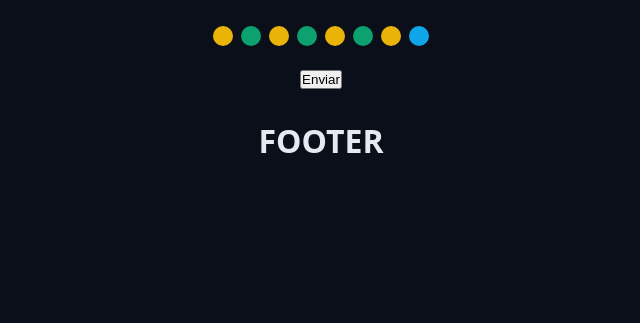
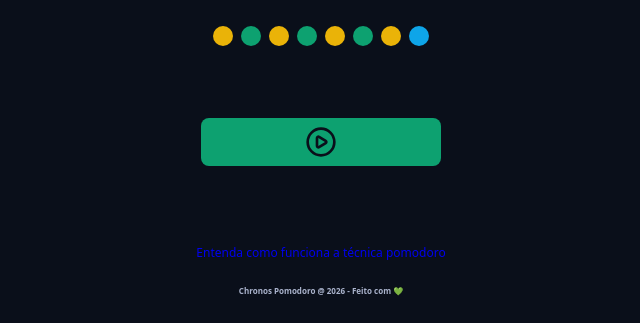
Before and after one commit to jfelisberto/chronos-pomodoro, a React (Vite) app: page / in a window 1280 px wide. Shown: the part 523-846 px from the top of the page, without its empty margins (319-959 px from the left). Before the commit the page ends 800 px from the top, so only its background shows below. Built offline with nearby package versions, Linux system fonts and the light colour scheme.

Commit message:
20261020204734_criando_componente_footer

```diff
--- a/src/App.tsx
+++ b/src/App.tsx
@@ -9,6 +9,7 @@
 import './styles/theme.css';
 import './styles/global.css';
 import { Form } from './components/Form';
+import { Footer } from './components/Footer';
 
 export function App() {
   interface MenuData {
@@ -55,7 +56,7 @@
         </Container>
 
         <Container>
-          <Heading>FOOTER</Heading>
+          <Footer />
         </Container>
       </div>
     </>
--- /dev/null
+++ b/src/components/Footer/index.tsx
@@ -0,0 +1,12 @@
+import styles from './styles.module.css';
+
+export function Footer() {
+  return (
+    <>
+      <footer className={styles.footer}>
+        <a href='#'>Entenda como funciona a técnica pomodoro</a>
+        <h6>Chronos Pomodoro @ {new Date().getFullYear()} - Feito com 💚</h6>
+      </footer>
+    </>
+  );
+}
--- /dev/null
+++ b/src/components/Footer/styles.module.css
@@ -0,0 +1,17 @@
+.footer {
+  display: flex;
+  flex-direction: column;
+  align-items: center;
+  justify-content: center;
+  color: var(--text-muted);
+  font-size: 1.2rem;
+  gap: 2.4rem;
+}
+
+.footer a {
+  text-decoration: none;
+}
+
+.footer a:hover {
+  text-decoration: underline;
+}
--- /dev/null
+++ b/src/components/Form/Buttons/index.tsx
@@ -0,0 +1,17 @@
+import type React from 'react';
+import styles from './styles.module.css';
+
+type ButtonProps = {
+  icon?: React.ReactNode;
+  color?: 'green' | 'red';
+} & React.ComponentProps<'button'>;
+
+export function Button({ icon, color = 'green', ...props }: ButtonProps) {
+  return (
+    <>
+      <button className={`${styles.button} ${styles[color]}`} {...props}>
+        {icon}
+      </button>
+    </>
+  );
+}
--- /dev/null
+++ b/src/components/Form/Buttons/styles.module.css
@@ -0,0 +1,33 @@
+.button {
+  border: none;
+  background: var(--primary);
+  color: var(--text-over-primary);
+  display: flex;
+  align-items: center;
+  justify-content: center;
+  width: 24rem;
+  padding: 0.8rem;
+  border-radius: 0.8rem;
+  margin: 4.8rem 0;
+  cursor: pointer;
+  transition: all 0.3s ease-in-out;
+}
+
+.button svg {
+  width: 3.2rem;
+  height: 3.2rem;
+}
+
+.button:hover {
+  filter: brightness(80%);
+}
+
+.green {
+  background: var(--primary);
+  color: var(--text-over-primary);
+}
+
+.red {
+  background: var(--error);
+  color: var(--text-over-error);
+}
--- a/src/components/Form/index.tsx
+++ b/src/components/Form/index.tsx
@@ -1,4 +1,6 @@
+import { PlayCircleIcon, StopCircleIcon } from 'lucide-react';
 import { Cycles } from '../Cycles';
+import { Button } from './Buttons';
 import { Input } from './Fields/Input';
 import styles from './styles.module.css';
 
@@ -18,7 +20,8 @@
       </div>
 
       <div className={styles.formRow}>
-        <button>Enviar</button>
+        <Button icon={<PlayCircleIcon />} color='green' />
+        {/* <Button icon={<StopCircleIcon />} color='red' /> */}
       </div>
     </form>
   );
```
